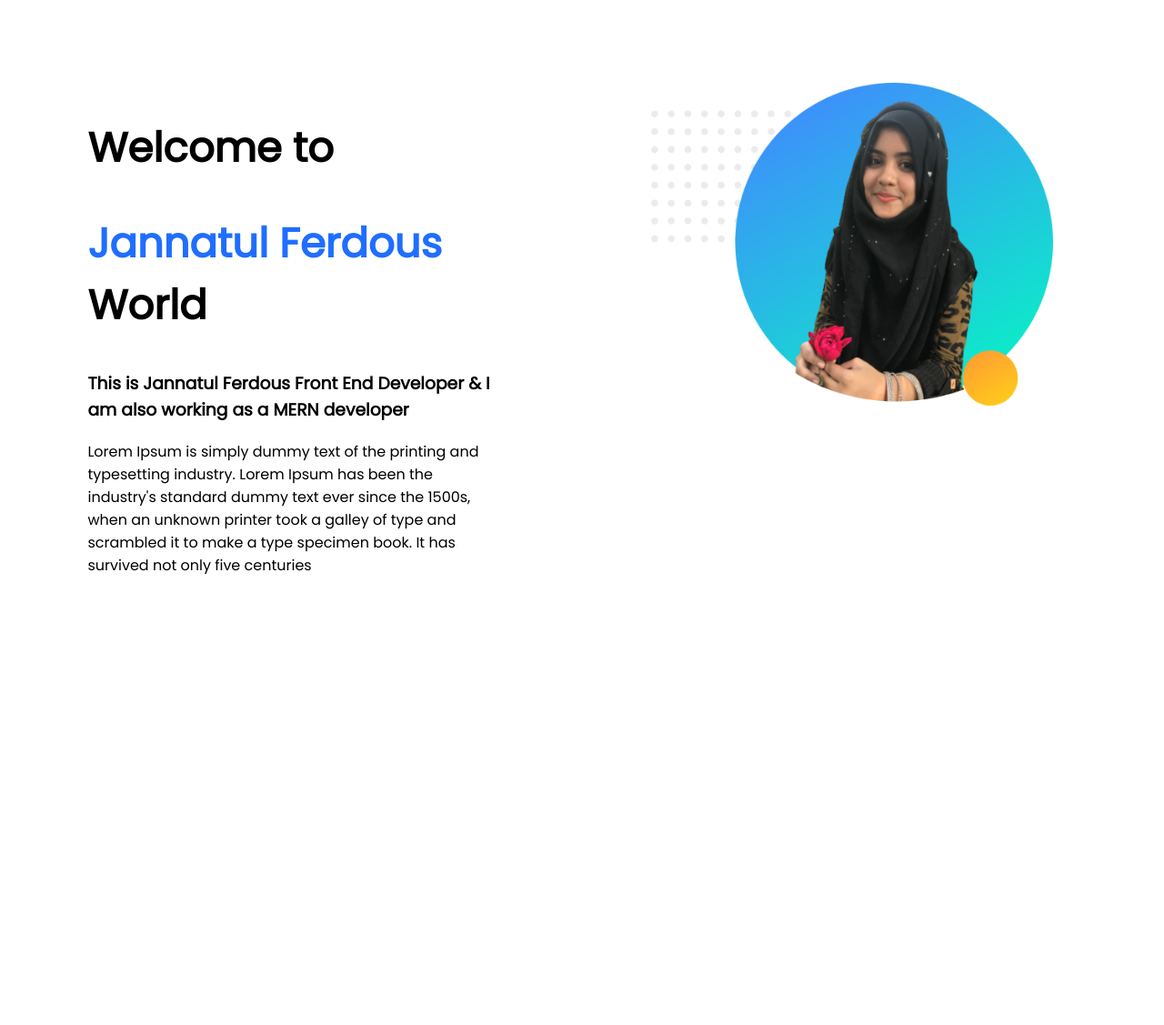
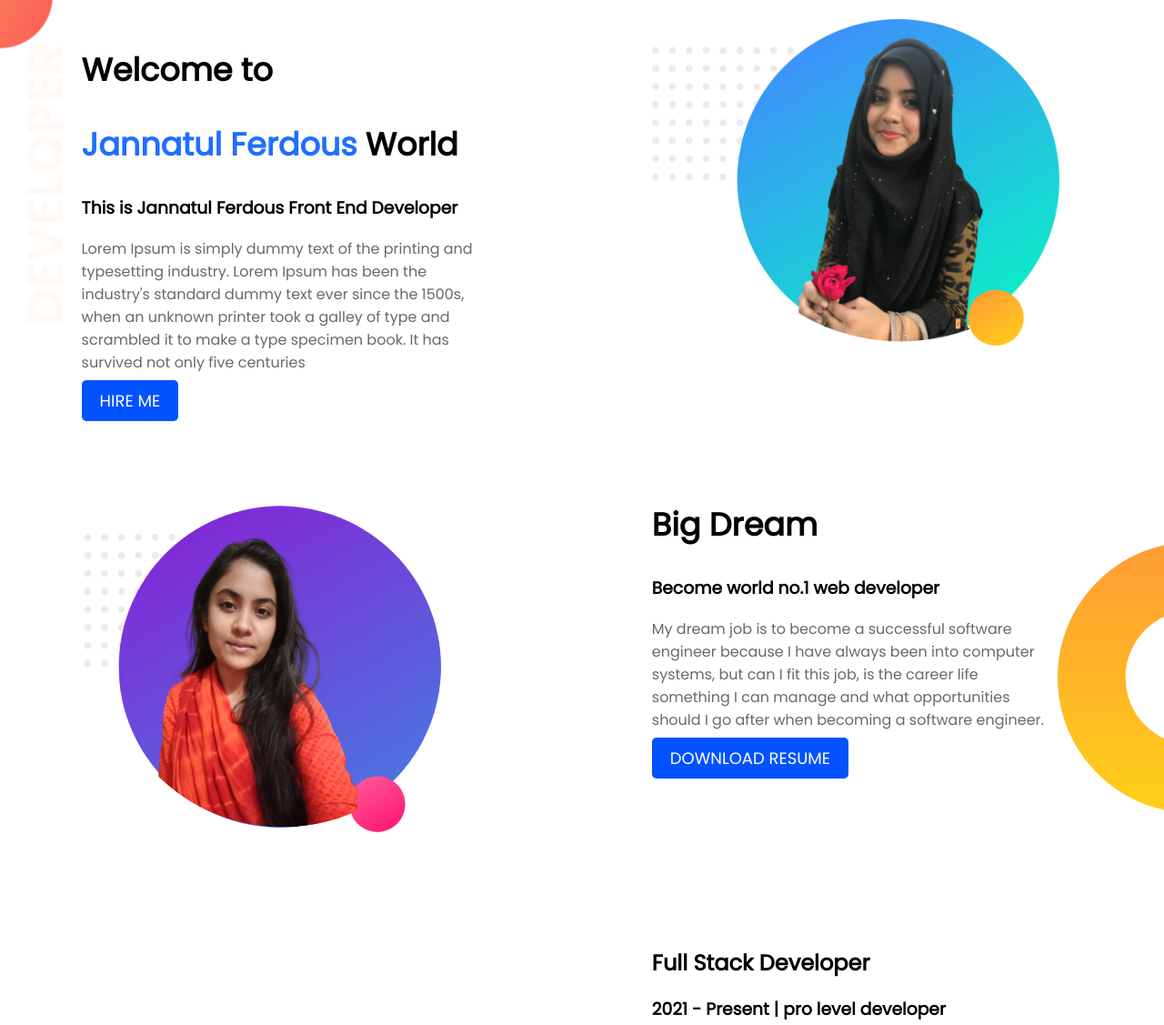
Before and after one commit to JannatulFariha/web.portfolio, a plain HTML site: page index.html in a window 1280 px wide. Shown: the part 5-1132 px from the top of the page at 91% size. Before the commit the page ends 800 px from the top, so only its background shows below. Drawn offline with Linux system fonts and the light colour scheme.

Commit message:
add more code

```diff
--- a/index.html
+++ b/index.html
@@ -9,16 +9,43 @@
     <link rel="stylesheet" href="style.css">
 </head>
 <body>
-    <section>
+    <section class="top-banner">
         <div class="half-width">
         <h1>Welcome to</h1>
         <h1> <span class="name-highlight">Jannatul Ferdous</span> World</h1>
-        <h3>This is Jannatul Ferdous Front End Developer & I am also working as a MERN developer</h3>
+        <h3>This is Jannatul Ferdous Front End Developer</h3>
         <p>Lorem Ipsum is simply dummy text of the printing and typesetting industry. Lorem Ipsum has been the industry's standard dummy text ever since the 1500s, when an unknown printer took a galley of type and scrambled it to make a type specimen book. It has survived not only five centuries</p>
+        <a class="link-button" target="_blank" href="https://www.linkedin.com/feed/">HIRE ME</a>
         </div>
+
         <div class="half-width">
             <img src="images/fariha.png" alt="profile image">
         </div>
     </section>
+    <section class="dream-area">
+        <div class="half-width">
+            <img src="images/fariha 2.png" alt="">
+
+        </div>
+        <div class="half-width">
+            <h1>Big Dream</h1>
+            <h3>Become world no.1 web developer</h3>
+            <p>My dream job is to become a successful software engineer because I have always been into computer systems, but can I fit this job, is the career life something I can manage and what opportunities should I go after when becoming a software engineer.</p>
+            <a class="link-button"  target="_blank" href="https://web.programming-hero.com/">DOWNLOAD RESUME</a>
+        </div>
+    </section>
+    <section class="experience-area">
+        <div class="half-width">
+            <h2>Full Stack Developer</h2>
+            <h3>2021 - Present | pro level developer</h3>
+            <p>Most people imagine their dream job is to become a famous actor or a job they have seen done many times. Though because of the progression of technology I would be more suited in a field involving computers.</p>
+        </div>
+        <div class="half-width">
+            <h2>Baby Web Developer</h2>
+            <h3>2020 - 2021 | Programming Hero Learner</h3>
+            <p>My dream job is to become a successful software engineer because I have always been into computer systems, but can I fit this job, is the career life something I can manage and what opportunities should I go after when becoming a software engineer. Each time I notice how a program is used I wonder how can I make it become faster or more efficient. </p>
+
+        </div>
+    </section>
 </body>
 </html>
--- a/style.css
+++ b/style.css
@@ -1,8 +1,9 @@
 body{
     font-family: 'Poppins', sans-serif;
+    margin: 0%;
 }
 h1{
-    font-size: 45px;
+    font-size: 40px;
 }
 
 .name-highlight{
@@ -12,9 +13,45 @@ h1{
 .half-width{
 width: 35%;
 float: left;
-margin: 5%;
+margin: 0% 5% ;
 padding: 2%;
 }
 .half-width img{
     width: 100%;
+
 }
+.top-banner{
+    background-image: url(images/top-banner.png);
+    background-repeat: no-repeat;
+
+}
+section{
+    height: 500px;
+}
+.link-button{
+
+
+    background-color: #0252ff;
+    border: none;
+    color: white;
+    padding: 10px 20px;
+    text-align: center;
+    text-decoration: none;
+    font-size: 18px;
+   border-radius: 5px;
+
+}
+h1{
+    font-size: 35px;
+}
+p{
+    color: dimgray;
+}
+.dream-area{
+    background-image: url(images/dream-bg.png);
+    background-repeat: no-repeat;
+    background-position:right ;
+}
+img{
+    size: 80%;
+}
```
Also changed, not shown: images/fariha 2.png (added).
